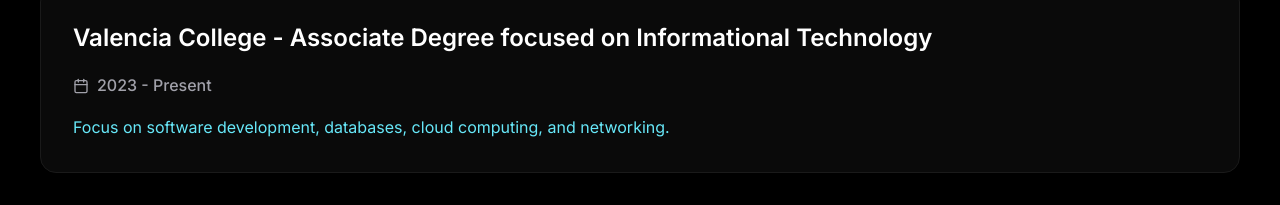
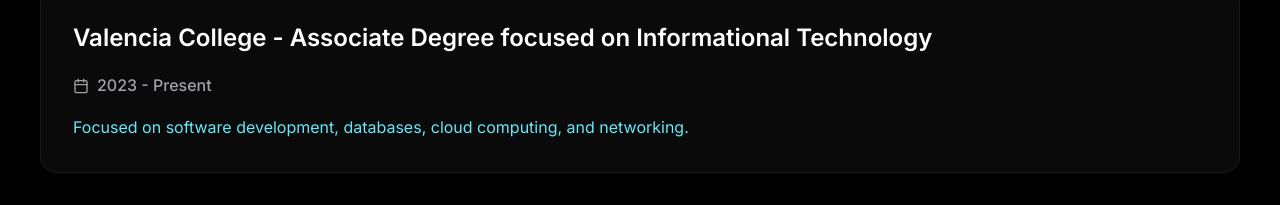
Before and after one commit to juanchareun/Portfolio, a React (Create React App) app: page / in a window 1280 px wide. Shown: the part 3251-3456 px from the top of the page. Built offline with nearby package versions, Linux system fonts and the light colour scheme.

Commit message:
Update App.tsx

```diff
--- a/src/App.tsx
+++ b/src/App.tsx
@@ -77,7 +77,7 @@
     {
       institution: "Valencia College - Associate Degree focused on Informational Technology",
       period: "2023 - Present",
-      description: "Focus on software development, databases, cloud computing, and networking.",
+      description: "Focused on software development, databases, cloud computing, and networking.",
     },
   ]
 
```
